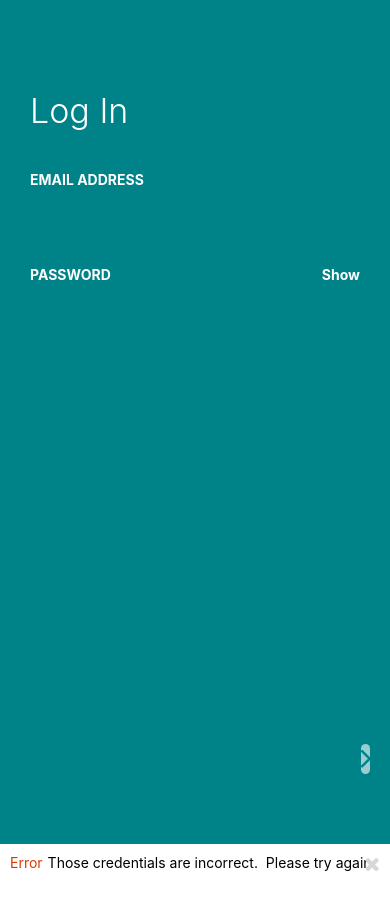
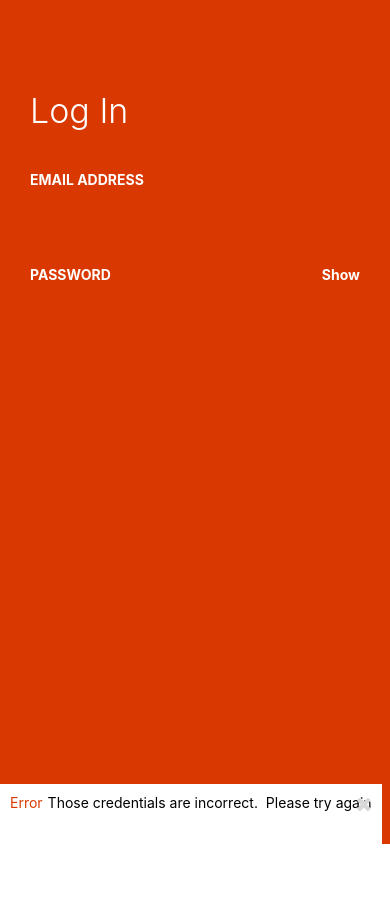
Before and after one commit to tjohnson1106/new-login-flow-version, a React Native app: screen / in a window 390 px wide. After the commit the page ends 844 px from the top, so only its background shows below. Built offline with nearby package versions, Linux system fonts and the light colour scheme.

Commit message:
created handle email and password change function and added email regex

```diff
--- a/src/components/Notification.js
+++ b/src/components/Notification.js
@@ -12,6 +12,7 @@ class Notification extends Component {
       positionValue: new Animated.Value(60)
     };
     this.closeNotification = this.closeNotification.bind(this);
+    this.animateNotification = this.animateNotification.bind(this);
   }
 
   animateNotification(value) {
@@ -23,7 +24,7 @@ class Notification extends Component {
       tension: 2,
       friction: 8,
       easing: Easing.easeOutBack
-    });
+    }).start();
   }
 
   closeNotification() {
--- a/src/components/form/InputField.js
+++ b/src/components/form/InputField.js
@@ -28,7 +28,8 @@ class InputField extends Component {
       textColor,
       borderBottomColor,
       inputType,
-      customStyle
+      customStyle,
+      onChangeText
     } = this.props;
     const { secureInput } = this.state;
     const fontSize = labelTextSize || 14;
@@ -50,6 +51,7 @@ class InputField extends Component {
             styles.inputField
           ]}
           secureTextEntry={secureInput}
+          onChangeText={onChangeText}
         />
       </View>
     );
@@ -63,7 +65,8 @@ InputField.propTypes = {
   textColor: PropTypes.string,
   borderBottomColor: PropTypes.string,
   inputType: PropTypes.string.isRequired,
-  customStyle: PropTypes.object
+  customStyle: PropTypes.object,
+  onChangeText: PropTypes.func
 };
 
 const styles = StyleSheet.create({
--- a/src/screens/Login.js
+++ b/src/screens/Login.js
@@ -11,23 +11,74 @@ class Login extends Component {
   constructor(props) {
     super(props);
     this.state = {
-      formValid: false
+      formValid: false,
+      validEmail: false,
+      emailAddress: "",
+      validPassword: false
     };
+    this.handleCloseNotification = this.handleCloseNotification.bind(this);
+    this.handleEmailChange = this.handleEmailChange.bind(this);
+    this.handleNextButton = this.handleNextButton.bind(this);
   }
   handleNextButton() {
-    alert("Next Button");
+    if (this.state.emailAddress === "hello@bf.io") {
+      this.setState({
+        formValid: true
+      });
+    } else {
+      this.setState({
+        formValid: false
+      });
+    }
   }
 
   handleCloseNotification() {
-    alert("Closing Notification");
+    this.setState({
+      formValid: true
+    });
   }
 
-  state = {};
+  handleEmailChange(email) {
+    const emailCheckRegex = /^(([^<>()\[\]\\.,;:\s@"]+(\.[^<>()\[\]\\.,;:\s@"]+)*)|(".+"))@((\[[0-9]{1,3}\.[0-9]{1,3}\.[0-9]{1,3}\.[0-9]{1,3}])|(([a-zA-Z\-0-9]+\.)+[a-zA-Z]{2,}))$/;
+    this.setState({
+      emailAddress: email
+    });
+
+    if (!this.state.validEmail) {
+      if (emailCheckRegex.test(email)) {
+        this.setState({
+          validEmail: true
+        });
+      } else {
+        if (!emailCheckRegex.test(email)) {
+          this.setState({
+            validEmail: false
+          });
+        }
+      }
+    }
+  }
+
+  handlePasswordChange() {
+    if (this.state.validPassword) {
+      if (password.length > 4) {
+        this.setState({
+          validPassword: true
+        });
+      }
+    }
+  }
+
   render() {
-    const { formValid } = this.props;
+    const { formValid } = this.state;
     const showNotification = formValid ? false : true;
+    const background = formValid ? colors.green_one : colors.darkOrange;
+    const notificationMarginTop = showNotification ? 10 : 0;
     return (
-      <KeyboardAvoidingView style={styles.wrapper} behavior="padding">
+      <KeyboardAvoidingView
+        style={[{ backgroundColor: background }, styles.wrapper]}
+        behavior="padding"
+      >
         <View style={styles.scrollViewWrapper}>
           <ScrollView style={styles.scrollView}>
             <Text style={styles.loginHeader}>Log In</Text>
@@ -39,6 +90,7 @@ class Login extends Component {
               borderBotttomColor={colors.white}
               inputType="email"
               customStyle={{ marginBottom: 30 }}
+              onTextChange={this.handleEmailChange}
             />
             <InputField
               labelText="PASSWORD"
@@ -53,7 +105,9 @@ class Login extends Component {
           <View style={styles.nextButton}>
             <NextArrowButton handleNextButton={this.handleNextButton} />
           </View>
-          <View>
+          <View
+            style={[styles.notificationWrapper, { marginTop: notificationMarginTop }]}
+          >
             <Notification
               showNotification={showNotification}
               handleCloseNotification={this.handleCloseNotification}
@@ -71,8 +125,7 @@ class Login extends Component {
 const styles = StyleSheet.create({
   wrapper: {
     display: "flex",
-    flex: 1,
-    backgroundColor: colors.green_one
+    flex: 1
   },
   scrollViewWrapper: {
     marginTop: 70,
@@ -94,6 +147,11 @@ const styles = StyleSheet.create({
     alignItems: "flex-end",
     right: 20,
     bottom: 10
+  },
+  notificationWrapper: {
+    position: "absolute",
+    bottom: 0,
+    zIndex: 9
   }
 });
 
```
